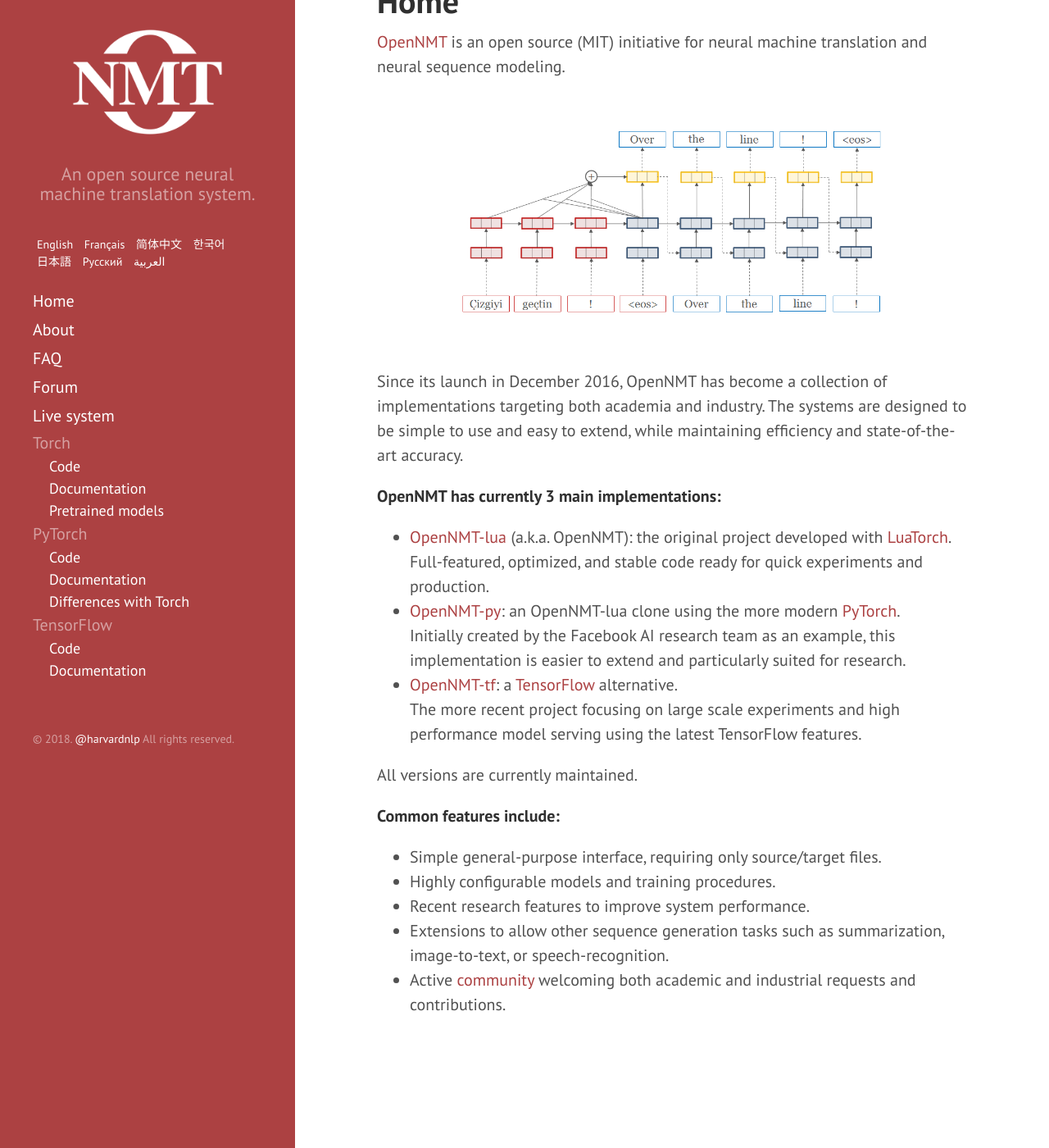
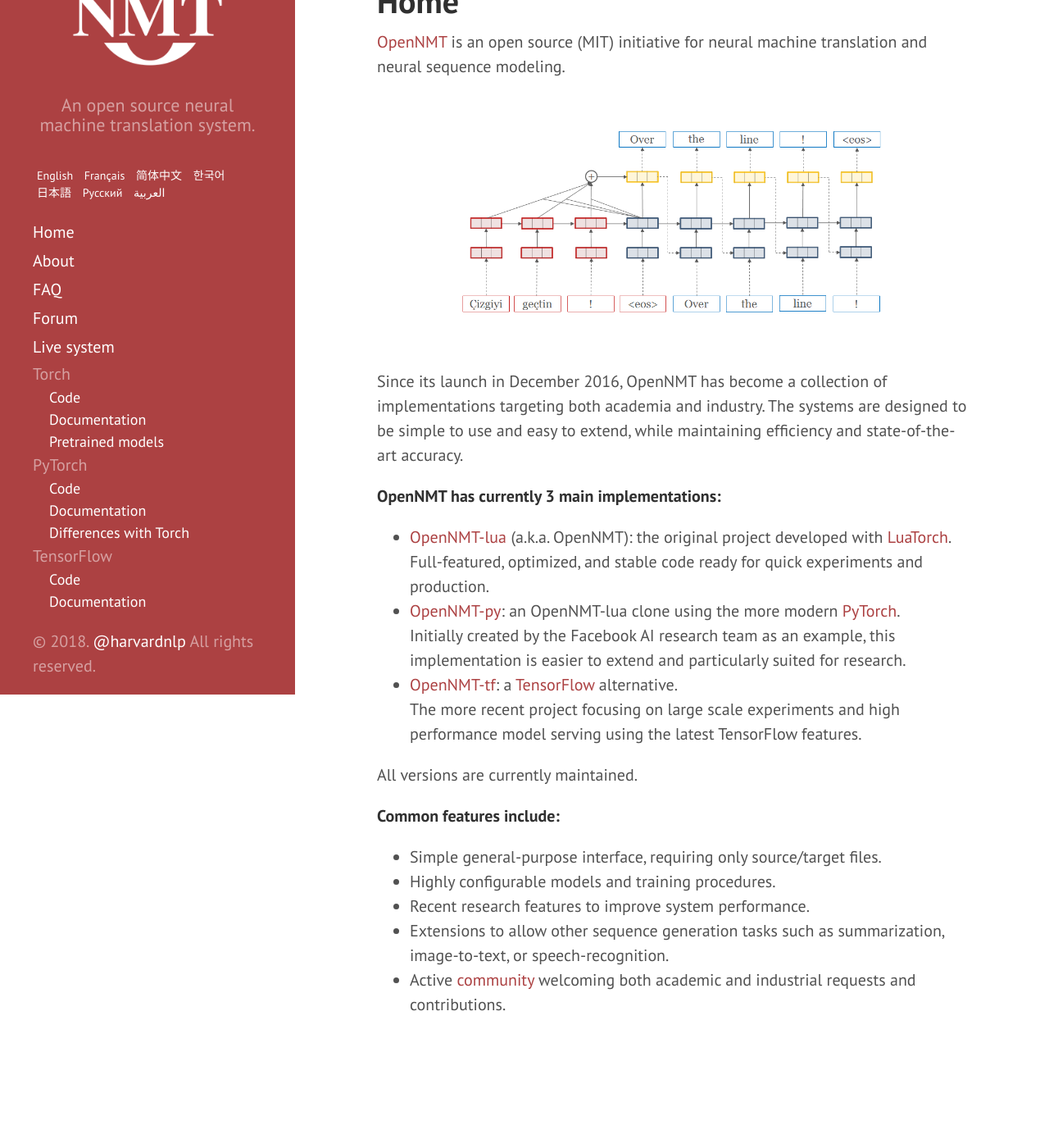
Before and after one commit to OpenNMT/opennmt.github.io, a Jekyll site: the page built from index.md, in a window 1280 px wide and 1400 px high, scrolled down 84 px. Shown: the whole window at 82% size. Built offline with Jekyll 4.4.1, drawn with Linux system fonts in a browser that asks for light colours.

Commit message:
Let the sidebar scroll with the page

```diff
--- a/_includes/sidebar.html
+++ b/_includes/sidebar.html
@@ -1,5 +1,5 @@
 <div class="sidebar">
-  <div class="container sidebar-sticky">
+  <div class="container">
     <div class="sidebar-about">
       <h1>
         <center>
--- a/public/css/hyde.css
+++ b/public/css/hyde.css
@@ -61,10 +61,9 @@ html {
 }
 @media (min-width: 48em) {
   .sidebar {
-    position: fixed;
+    position: absolute;
     top: 0;
     left: 0;
-    bottom: 0;
     width: 18rem;
     text-align: left;
   }
```
